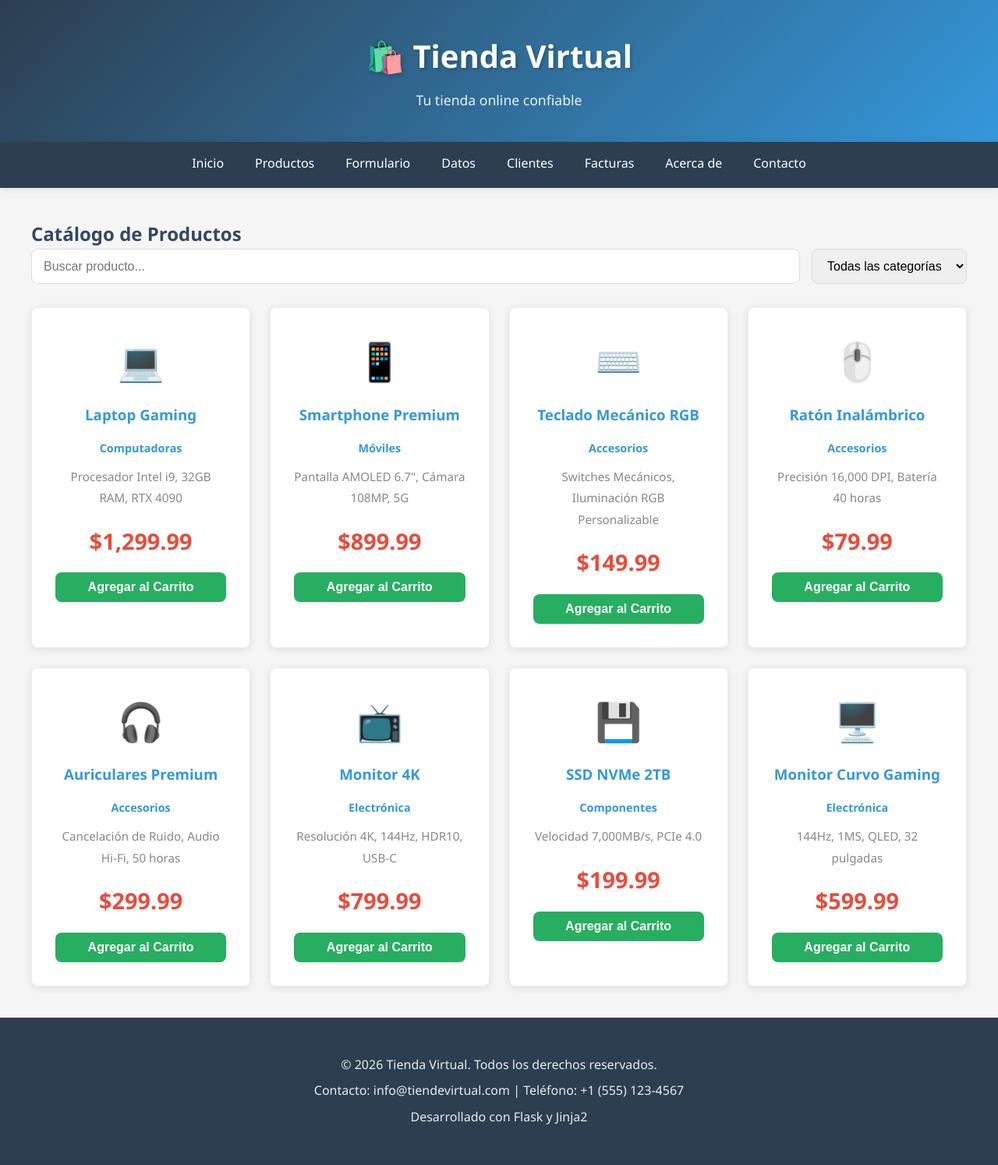
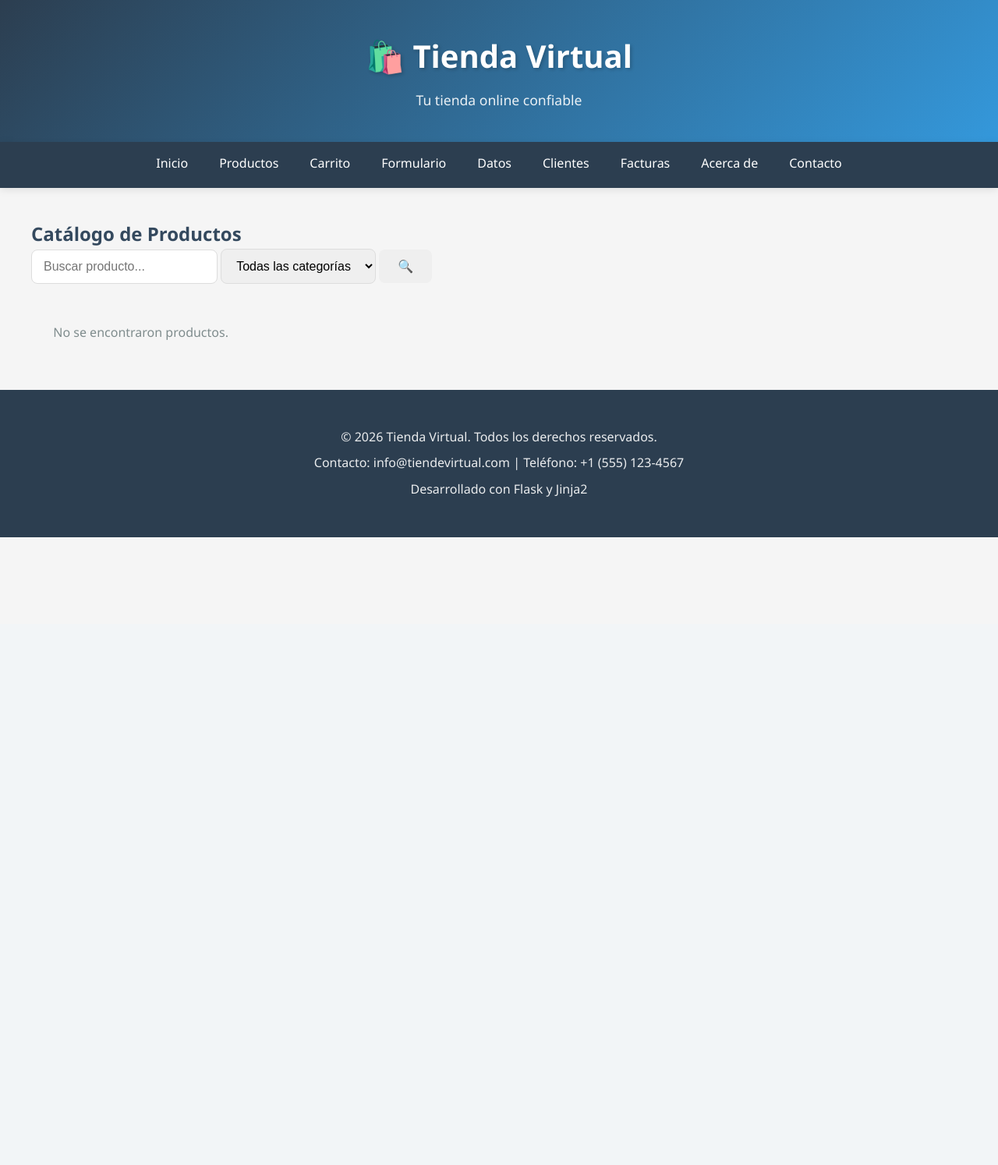
Before and after one commit to Esteban2005-blip/MI-TIENDA-VIRTUAL, a Flask app: page /productos in a window 1280 px wide. Shown: the whole page at 78% size. After the commit the page ends 689 px from the top, so only its background shows below. Run offline with Flask 3, Linux system fonts and the light colour scheme.

Commit message:
Semana 13: Añadir búsqueda de productos y carrito de compras (sesión), templates y rutas

```diff
--- a/app.py
+++ b/app.py
@@ -3,7 +3,7 @@
 Semana 13: Persistencia de datos (TXT, JSON, CSV, SQLite)
 """
 
-from flask import Flask, render_template, request, redirect, url_for, jsonify
+from flask import Flask, render_template, request, redirect, url_for, jsonify, session, flash
 from inventario.bd import init_db, db
 from inventario.productos import Producto
 from inventario.inventario import GestorArchivos
@@ -16,6 +16,9 @@
 app.config['DEBUG'] = True
 app.config['SQLALCHEMY_DATABASE_URI'] = 'sqlite:///inventario.db'
 app.config['SQLALCHEMY_TRACK_MODIFICATIONS'] = False
+
+# clave secreta para sesiones
+app.secret_key = os.environ.get('SECRET_KEY', 'devkey')
 
 # Inicializar base de datos
 init_db(app)
@@ -40,14 +43,56 @@
 
 @app.route('/productos')
 def productos():
-    """Página de Productos - Catálogo de productos"""
-    return render_template('productos.html')
+    """Página de Productos - Catálogo de productos con búsqueda"""
+    # parámetros de filtrado
+    q = request.args.get('q', '').strip()
+    categoria = request.args.get('categoria', '').strip()
+
+    # construir consulta base
+    consulta = Producto.query
+    if q:
+        consulta = consulta.filter(Producto.nombre.ilike(f"%{q}%"))
+    if categoria and categoria != '':
+        consulta = consulta.filter_by(categoria=categoria)
+
+    productos = consulta.all()
+    return render_template('productos.html', productos=productos, q=q, categoria=categoria)
 
 
 @app.route('/clientes')
 def clientes():
     """Página de Clientes - Gestión de clientes"""
     return render_template('clientes.html')
+
+
+# ===================== CARRITO =====================
+
+@app.route('/carrito')
+def ver_carrito():
+    """Mostrar los productos agregados al carrito"""
+    items = session.get('carrito', [])
+    productos = []
+    for prod_id in items:
+        p = Producto.query.get(prod_id)
+        if p:
+            productos.append(p)
+    total = sum(p.precio for p in productos)
+    return render_template('carrito.html', productos=productos, total=total)
+
+@app.route('/carrito/agregar/<int:prod_id>')
+def agregar_carrito(prod_id):
+    """Agregar un producto al carrito en sesión"""
+    carrito = session.get('carrito', [])
+    carrito.append(prod_id)
+    session['carrito'] = carrito
+    flash('Producto agregado al carrito', 'success')
+    return redirect(request.referrer or url_for('productos'))
+
+@app.route('/carrito/vaciar')
+def vaciar_carrito():
+    session.pop('carrito', None)
+    flash('Carrito vaciado', 'info')
+    return redirect(url_for('productos'))
 
 
 @app.route('/facturas')
@@ -223,10 +268,10 @@
             gestor_archivos.guardar_en_csv(producto_dict)
             gestor_archivos.guardar_en_txt(f"Nuevo producto: {nombre} - ${precio}")
 
-            return redirect(url_for('producto_form'))
+            return redirect(url_for('formulario_producto'))
         except Exception as e:
             print(f"Error al crear producto: {e}")
-            return redirect(url_for('producto_form'))
+            return redirect(url_for('formulario_producto'))
 
     productos = Producto.query.all()
     return render_template('producto_form.html', productos=productos)
--- a/inventario/data/datos.csv
+++ b/inventario/data/datos.csv
@@ -4,3 +4,5 @@
 3,Teclado Mecánico RGB,Teclado mecánico con retroiluminación RGB,149.99,8,Electrónica,2026-03-02 14:22:49
 4,"Monitor LG 27""",Monitor 4K de 27 pulgadas,399.99,3,Electrónica,2026-03-02 14:22:49
 5,Headphones Sony WH-1000,Audífonos con cancelación de ruido,279.99,10,Electrónica,2026-03-02 14:22:49
+6,LAPTO ASUS TUF GAMING A16,"ASUS TUF GAMING A16, RYZEN 7 445HS, RTX 4050, 1TB DE ALMACENAMIENTO SSD, 2 VENTILADORES ",1200.0,4,Electrónica,2026-03-03 01:08:04
+7,TELEFONO SAMGUNG S24,TELEFONO MOVIL,1000.0,10,Electrónica,2026-03-03 01:20:17
--- a/inventario/data/datos.txt
+++ b/inventario/data/datos.txt
@@ -3,3 +3,5 @@
 [2026-03-02 09:22:49] Producto creado: Teclado Mecánico RGB - $149.99
 [2026-03-02 09:22:49] Producto creado: Monitor LG 27" - $399.99
 [2026-03-02 09:22:49] Producto creado: Headphones Sony WH-1000 - $279.99
+[2026-03-02 20:08:04] Nuevo producto: LAPTO ASUS TUF GAMING A16 - $1200
+[2026-03-02 20:20:17] Nuevo producto: TELEFONO SAMGUNG S24 - $1000
--- a/templates/base.html
+++ b/templates/base.html
@@ -20,6 +20,7 @@
         <ul class="nav-list">
             <li><a href="{{ url_for('index') }}" class="nav-link">Inicio</a></li>
             <li><a href="{{ url_for('productos') }}" class="nav-link">Productos</a></li>
+            <li><a href="{{ url_for('ver_carrito') }}" class="nav-link">Carrito</a></li>
             <li><a href="{{ url_for('formulario_producto') }}" class="nav-link">Formulario</a></li>
             <li><a href="{{ url_for('datos') }}" class="nav-link">Datos</a></li>
             <li><a href="{{ url_for('clientes') }}" class="nav-link">Clientes</a></li>
--- a/templates/productos.html
+++ b/templates/productos.html
@@ -7,88 +7,34 @@
     <h2>Catálogo de Productos</h2>
 
     <div class="filters">
-        <input type="text" class="search-box" placeholder="Buscar producto...">
-        <select class="filter-select">
-            <option>Todas las categorías</option>
-            <option>Electrónica</option>
-            <option>Computadoras</option>
-            <option>Móviles</option>
-            <option>Accesorios</option>
-        </select>
+        <form method="get" action="{{ url_for('productos') }}" class="flex-form">
+            <input type="text" name="q" class="search-box" placeholder="Buscar producto..." value="{{ q }}">
+            <select name="categoria" class="filter-select">
+                <option value="">Todas las categorías</option>
+                {% set categorias = ['Electrónica','Computadoras','Móviles','Accesorios','Componentes','Otros'] %}
+                {% for cat in categorias %}
+                    <option value="{{ cat }}" {% if categoria == cat %}selected{% endif %}>{{ cat }}</option>
+                {% endfor %}
+            </select>
+            <button type="submit" class="btn">🔍</button>
+        </form>
     </div>
 
     <div class="products-grid">
-        <div class="product-card">
-            <div class="product-image">💻</div>
-            <h3>Laptop Gaming</h3>
-            <p class="category">Computadoras</p>
-            <p class="description">Procesador Intel i9, 32GB RAM, RTX 4090</p>
-            <p class="price">$1,299.99</p>
-            <button class="btn btn-add-cart">Agregar al Carrito</button>
-        </div>
-
-        <div class="product-card">
-            <div class="product-image">📱</div>
-            <h3>Smartphone Premium</h3>
-            <p class="category">Móviles</p>
-            <p class="description">Pantalla AMOLED 6.7", Cámara 108MP, 5G</p>
-            <p class="price">$899.99</p>
-            <button class="btn btn-add-cart">Agregar al Carrito</button>
-        </div>
-
-        <div class="product-card">
-            <div class="product-image">⌨️</div>
-            <h3>Teclado Mecánico RGB</h3>
-            <p class="category">Accesorios</p>
-            <p class="description">Switches Mecánicos, Iluminación RGB Personalizable</p>
-            <p class="price">$149.99</p>
-            <button class="btn btn-add-cart">Agregar al Carrito</button>
-        </div>
-
-        <div class="product-card">
-            <div class="product-image">🖱️</div>
-            <h3>Ratón Inalámbrico</h3>
-            <p class="category">Accesorios</p>
-            <p class="description">Precisión 16,000 DPI, Batería 40 horas</p>
-            <p class="price">$79.99</p>
-            <button class="btn btn-add-cart">Agregar al Carrito</button>
-        </div>
-
-        <div class="product-card">
-            <div class="product-image">🎧</div>
-            <h3>Auriculares Premium</h3>
-            <p class="category">Accesorios</p>
-            <p class="description">Cancelación de Ruido, Audio Hi-Fi, 50 horas</p>
-            <p class="price">$299.99</p>
-            <button class="btn btn-add-cart">Agregar al Carrito</button>
-        </div>
-
-        <div class="product-card">
-            <div class="product-image">📺</div>
-            <h3>Monitor 4K</h3>
-            <p class="category">Electrónica</p>
-            <p class="description">Resolución 4K, 144Hz, HDR10, USB-C</p>
-            <p class="price">$799.99</p>
-            <button class="btn btn-add-cart">Agregar al Carrito</button>
-        </div>
-
-        <div class="product-card">
-            <div class="product-image">💾</div>
-            <h3>SSD NVMe 2TB</h3>
-            <p class="category">Componentes</p>
-            <p class="description">Velocidad 7,000MB/s, PCIe 4.0</p>
-            <p class="price">$199.99</p>
-            <button class="btn btn-add-cart">Agregar al Carrito</button>
-        </div>
-
-        <div class="product-card">
-            <div class="product-image">🖥️</div>
-            <h3>Monitor Curvo Gaming</h3>
-            <p class="category">Electrónica</p>
-            <p class="description">144Hz, 1MS, QLED, 32 pulgadas</p>
-            <p class="price">$599.99</p>
-            <button class="btn btn-add-cart">Agregar al Carrito</button>
-        </div>
+        {% if productos %}
+            {% for producto in productos %}
+                <div class="product-card">
+                    <div class="product-image">📦</div>
+                    <h3>{{ producto.nombre }}</h3>
+                    <p class="category">{{ producto.categoria }}</p>
+                    <p class="description">{{ producto.descripcion or '-' }}</p>
+                    <p class="price">${{ "%.2f" | format(producto.precio) }}</p>
+                    <a href="{{ url_for('agregar_carrito', prod_id=producto.id) }}" class="btn btn-add-cart">Agregar al Carrito</a>
+                </div>
+            {% endfor %}
+        {% else %}
+            <p style="padding:20px; color:#7f8c8d; text-align:center;">No se encontraron productos.</p>
+        {% endif %}
     </div>
 </div>
 {% endblock %}
```
Also changed, not shown: inventario/data/datos.json (+18 -0 lines), templates/carrito.html (added, +52 -0 lines).
